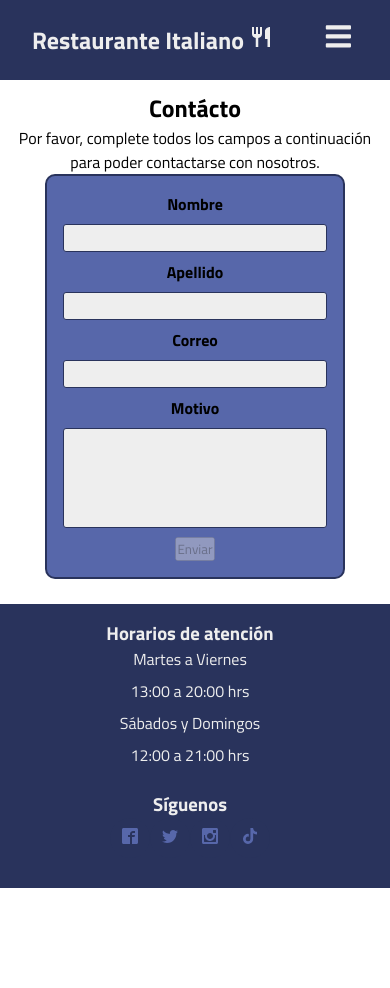
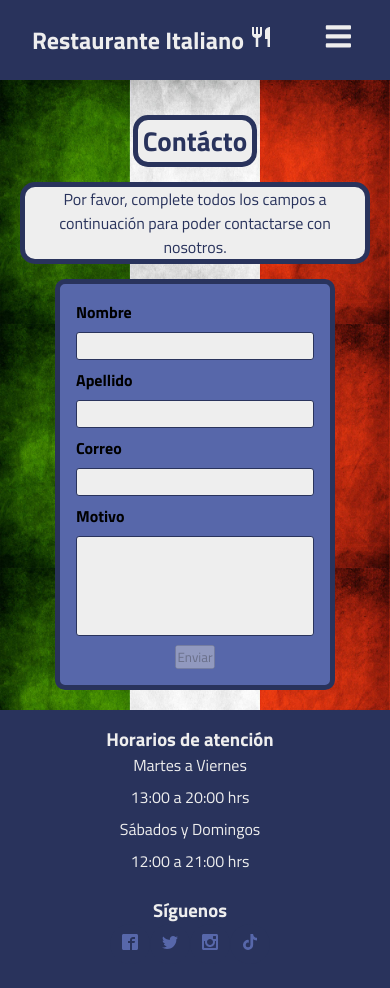
Before and after one commit to Franco-Odone/proyecto4M2BUDD-restaurantApp, a React (Create React App) app: page /contacto in a window 390 px wide. Shown: the top 988 px of the page. Before the commit the page ends 888 px from the top, so only its background shows below. Built offline with nearby package versions, Linux system fonts and the light colour scheme.

Commit message:
#10
Orden y corrección de estilos

```diff
--- a/src/components/Footer/footer.css
+++ b/src/components/Footer/footer.css
@@ -12,7 +12,7 @@ footer {
     color: var(--textColor);
     text-align: center;
     /* bottom: 0; */
-    margin-top: 15px;
+    /* margin-top: 15px; */
     padding-top: 10px;
     padding-bottom: 10px;
     min-width: fit-content;
--- a/src/views/Contácto/Contacto.js
+++ b/src/views/Contácto/Contacto.js
@@ -4,8 +4,13 @@ import { FormularioContacto } from "./FormularioContacto/FormularioContacto";
 const Contacto = () => {
   return (
     <div className="contacto">
-      <h2>Contácto</h2>
-      <p>Por favor, complete todos los campos a continuación para poder contactarse con nosotros.</p>
+      <div className="divContacto">
+        <h2 className="h2Contacto">Contácto</h2>
+        <p className="pContacto">
+          Por favor, complete todos los campos a continuación para poder
+          contactarse con nosotros.
+        </p>
+      </div>
       <FormularioContacto />
     </div>
   );
--- a/src/views/Contácto/FormularioContacto/FormularioContacto.js
+++ b/src/views/Contácto/FormularioContacto/FormularioContacto.js
@@ -70,48 +70,69 @@ const FormularioContacto = () => {
   }, [formik.values]);
 
   return (
-    <form ref={formRef} onSubmit={formik.handleSubmit}>
-      <div>
-        <label htmlFor="name">Nombre</label>
+    <form
+      ref={formRef}
+      onSubmit={formik.handleSubmit}
+      className="formContactos"
+    >
+      <div className="inputDivContactos">
+        <label htmlFor="name" className="labelContactos">
+          Nombre
+        </label>
         <input
           id="name"
           name="name"
           type="text"
+          className="inputContactos"
           onChange={formik.handleChange}
         ></input>
       </div>
 
-      <div>
-        <label htmlFor="surname">Apellido</label>
+      <div className="inputDivContactos">
+        <label htmlFor="surname" className="labelContactos">
+          Apellido
+        </label>
         <input
           id="surname"
           name="surname"
           type="text"
+          className="inputContactos"
           onChange={formik.handleChange}
         ></input>
       </div>
 
-      <div>
-        <label htmlFor="email">Correo</label>
+      <div className="inputDivContactos">
+        <label htmlFor="email" className="labelContactos">
+          Correo
+        </label>
         <input
           id="email"
           name="email"
           type="email"
+          className="inputContactos"
           onChange={formik.handleChange}
         ></input>
       </div>
 
-      <div>
-        <label htmlFor="contactReason">Motivo</label>
+      <div className="inputDivContactos">
+        <label htmlFor="contactReason" className="labelContactos">
+          Motivo
+        </label>
         <textarea
           id="contactReason"
           name="contactReason"
+          className="textAreaContactos"
           onChange={formik.handleChange}
         ></textarea>
       </div>
 
-      <div>
-        <button type="submit" ref={buttonRef} disabled>
+      <div className="inputDivButtonReservas">
+        <button
+          type="submit"
+          ref={buttonRef}
+          className="buttonContactos"
+          disabled
+        >
           Enviar
         </button>
       </div>
--- a/src/views/Contácto/FormularioContacto/formulario-contacto.css
+++ b/src/views/Contácto/FormularioContacto/formulario-contacto.css
@@ -5,29 +5,28 @@
   --textColor: #eee;
 }
 
-form {
-  width: 300px;
+.formContactos {
+  width: 40%;
   padding: 16px;
-  border: 2px solid var(--mainColor);
+  border: 5px solid var(--mainColor);
   border-radius: 10px;
   margin: auto;
   background-color: var(--mainColorLight);
 }
 
-form label {
+.formContactos>.inputDivContactos {
+  display: flex;
+  flex-direction: column;
+  text-align: left;
+}
+
+.formContactos .labelContactos {
   width: 72px;
   font-weight: bold;
   display: inline-block;
 }
 
-.val {
-  color: var(--secondaryColor);
-  background-color: var(--mainColor);
-  margin-bottom: 5px;
-}
-
-form input[type="text"],
-form input[type="email"] {
+.formContactos .inputContactos {
   width: 100%;
   padding: 3px 10px;
   border: 1px solid var(--mainColor);
@@ -37,11 +36,11 @@ form input[type="email"] {
   display: inline-block;
 }
 
-form input[type="email"]:invalid {
+.formContactos .inputContactos:invalid {
   color: var(--secondaryColor);
 }
 
-/* form button[type="submit"] {
+/* .formContactos .buttonContactos[type="submit"] {
   width: 100%;
   padding: 8px 16px;
   margin-top: 32px;
@@ -53,13 +52,13 @@ form input[type="email"]:invalid {
   transition: all 0.5s;
 }
 
-form button[type="submit"]:hover {
+.formContactos .buttonContactos[type="submit"]:hover {
   cursor: pointer;
   color: var(--mainColor);
   background-color: #29659c;
 } */
 
-textarea {
+.textAreaContactos {
   width: 100%;
   height: 100px;
   border: 1px solid var(--mainColor);
@@ -70,3 +69,9 @@ textarea {
   resize: none;
   display: block;
 }
+
+@media only screen and (max-width: 1024px) {
+  .formContactos {
+    width: 80%;
+  }
+}
--- a/src/views/Contácto/contacto.css
+++ b/src/views/Contácto/contacto.css
@@ -1,6 +1,55 @@
+:root {
+  --mainColor: #29335c;
+  --mainColorLight: #5767aa;
+  --secondaryColor: #db2b39;
+  --textColor: #eee;
+}
+
 .contacto {
   flex: 1;
+  padding: 20px;
   min-width: fit-content;
-  margin: 10px;
   text-align: center;
+  background-image: url("../../img/46396.jpg");
+  background-size: cover;
 }
+
+.contacto .divContacto {
+  display: flex;
+  flex-direction: column;
+  align-items: center;
+}
+
+.contacto .divContacto .h2Contacto {
+  display: inline;
+  background-color: var(--textColor);
+  border-radius: 15px;
+  border: 5px solid var(--mainColor);
+  color: var(--mainColor);
+  font-size: 3rem;
+  padding: 0 5px;
+
+}
+
+.contacto .pContacto {
+  display: inline;
+  background-color: var(--textColor);
+  border-radius: 15px;
+  border: 5px solid var(--mainColor);
+  color: var(--mainColor);
+  padding: 0 5px;
+  margin: 15px 0;
+}
+
+@media only screen and (max-width: 1024px) {
+  .contacto {
+    background-size: contain;
+
+  }
+
+  .contacto>.divContacto>.h2Contacto {
+    margin-top: 15px;
+    font-size: 1.7rem;
+    text-align: center;
+  }
+}
--- a/src/views/Home/home.css
+++ b/src/views/Home/home.css
@@ -10,8 +10,10 @@
 .home {
     flex: 1;
     min-width: fit-content;
-    margin: 10px;
     text-align: center;
+    background-image: url("../../img/46396.jpg");
+    background-size: cover;
+
 }
 
 /* Jumbotron */
@@ -33,16 +35,31 @@
 }
 
 .jumbotron>.titulo>h1 {
+    display: inline;
+    background-color: var(--textColor);
+    border-radius: 15px;
+    border: 5px solid var(--mainColor);
     color: var(--mainColor);
     font-size: 3rem;
+    padding: 0 5px;
 }
 
 .jumbotron>.p1 {
     grid-area: b;
+    background-color: var(--textColor);
+    border-radius: 15px;
+    border: 5px solid var(--mainColor);
+    color: var(--mainColor);
+    padding: 0 5px;
 }
 
 .jumbotron>.p2 {
     grid-area: c;
+    background-color: var(--textColor);
+    border-radius: 15px;
+    border: 5px solid var(--mainColor);
+    color: var(--mainColor);
+    padding: 0 5px;
 }
 
 .jumbotron>.p1,
@@ -56,7 +73,7 @@
 
 .jumbotron>img {
     grid-area: d;
-    border: 2px solid var(--mainColor);
+    border: 5px solid var(--mainColor);
     border-radius: 15px;
     object-fit: cover;
     height: 95%;
@@ -64,9 +81,12 @@
     margin: auto;
 }
 
-/* Jumbotron responsive */
+@media only screen and (max-width: 1024px) {
+    .home {
+        background-size: contain;
 
-@media only screen and (max-width: 1024px) {
+    }
+
     .jumbotron {
         padding: 0;
         height: auto;
@@ -84,7 +104,7 @@
 
     .jumbotron>.titulo>h1 {
         margin-top: 15px;
-        font-size: 2.5rem;
+        font-size: 1.7rem;
         text-align: center;
     }
 
--- a/src/views/Reservas/FormularioReservas/formulario-reservas.css
+++ b/src/views/Reservas/FormularioReservas/formulario-reservas.css
@@ -5,28 +5,44 @@
     --textColor: #eee;
 }
 
-.form {
-    width: 300px;
+.formReservas {
+    width: 40%;
     padding: 16px;
-    border: 2px solid var(--mainColor);
+    border: 5px solid var(--mainColor);
     border-radius: 10px;
     margin: auto;
     background-color: var(--mainColorLight);
 }
 
-.form>.inputDiv {
+.formReservas>.inputDivReservas {
     display: flex;
     flex-direction: column;
     text-align: left;
 }
 
-.form>.inputDivButton{
-    margin-top: 10px;
+.formReservas .inputReservas {
+    width: 100%;
+    padding: 3px 10px;
+    border: 1px solid var(--mainColor);
+    border-radius: 3px;
+    background-color: var(--textColor);
+    margin: 8px 0;
+    display: inline-block;
 }
 
-.form .label {
+.formReservas .inputReservas:invalid {
+    color: var(--secondaryColor);
+}
+
+.formReservas .labelReservas {
     width: 72px;
     font-weight: bold;
     margin: 5px;
     display: block;
 }
+
+@media only screen and (max-width: 1024px) {
+    .formReservas {
+        width: 80%;
+    }
+}
--- a/src/views/Reservas/Reservas.js
+++ b/src/views/Reservas/Reservas.js
@@ -4,8 +4,13 @@ import { FormularioReservas } from "./FormularioReservas/FormularioReservas";
 const Reservas = () => {
   return (
     <div className="reservas">
-      <h2>Reservas</h2>
-      <p>Por favor, complete todos los campos a continuación para poder hacer la reserva.</p>
+      <div className="divReservas">
+        <h2 className="h2Reservas">Reservas</h2>
+        <p className="pReservas">
+          Por favor, complete todos los campos a continuación para poder hacer
+          la reserva.
+        </p>
+      </div>
       <FormularioReservas />
     </div>
   );
--- a/src/views/Reservas/reservas.css
+++ b/src/views/Reservas/reservas.css
@@ -7,7 +7,50 @@
 
 .reservas {
 	flex: 1;
+	padding: 20px;
 	min-width: fit-content;
-	margin: 10px;
 	text-align: center;
+	background-image: url("../../img/46396.jpg");
+	background-size: cover;
 }
+
+
+.reservas .divReservas {
+	display: flex;
+	flex-direction: column;
+	align-items: center;
+}
+
+.reservas .divReservas .h2Reservas {
+	display: inline;
+	background-color: var(--textColor);
+	border-radius: 15px;
+	border: 5px solid var(--mainColor);
+	color: var(--mainColor);
+	font-size: 3rem;
+	padding: 0 5px;
+
+}
+
+.reservas .pReservas {
+	display: inline;
+	background-color: var(--textColor);
+	border-radius: 15px;
+	border: 5px solid var(--mainColor);
+	color: var(--mainColor);
+	padding: 0 5px;
+	margin: 15px 0;
+}
+
+@media only screen and (max-width: 1024px) {
+	.reservas {
+		background-size: contain;
+
+	}
+
+	.reservas>.divReservas>.h2Reservas {
+		margin-top: 15px;
+		font-size: 1.7rem;
+		text-align: center;
+	}
+}
```
Also changed, not shown: src/views/Reservas/FormularioReservas/FormularioReservas.js (+26 -21 lines), src/img/46396.jpg (added), 1 other file (tests, documents, lock files or other folders).
